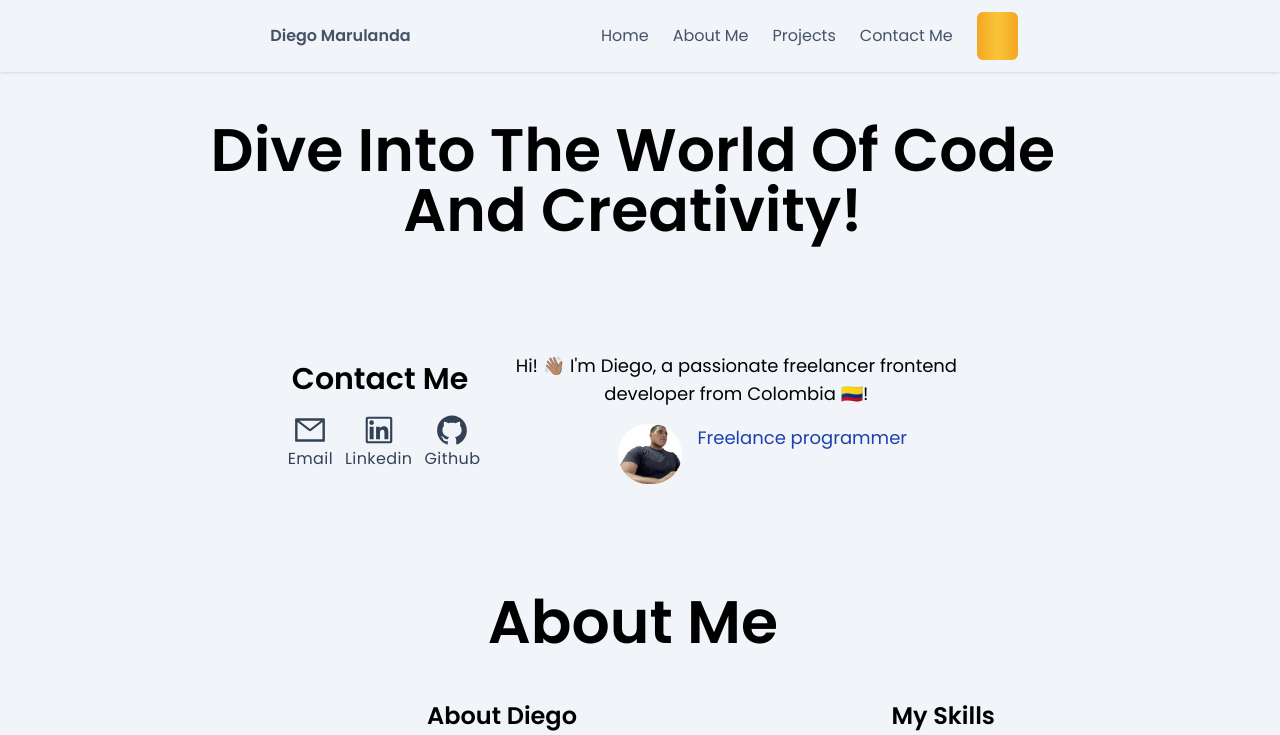
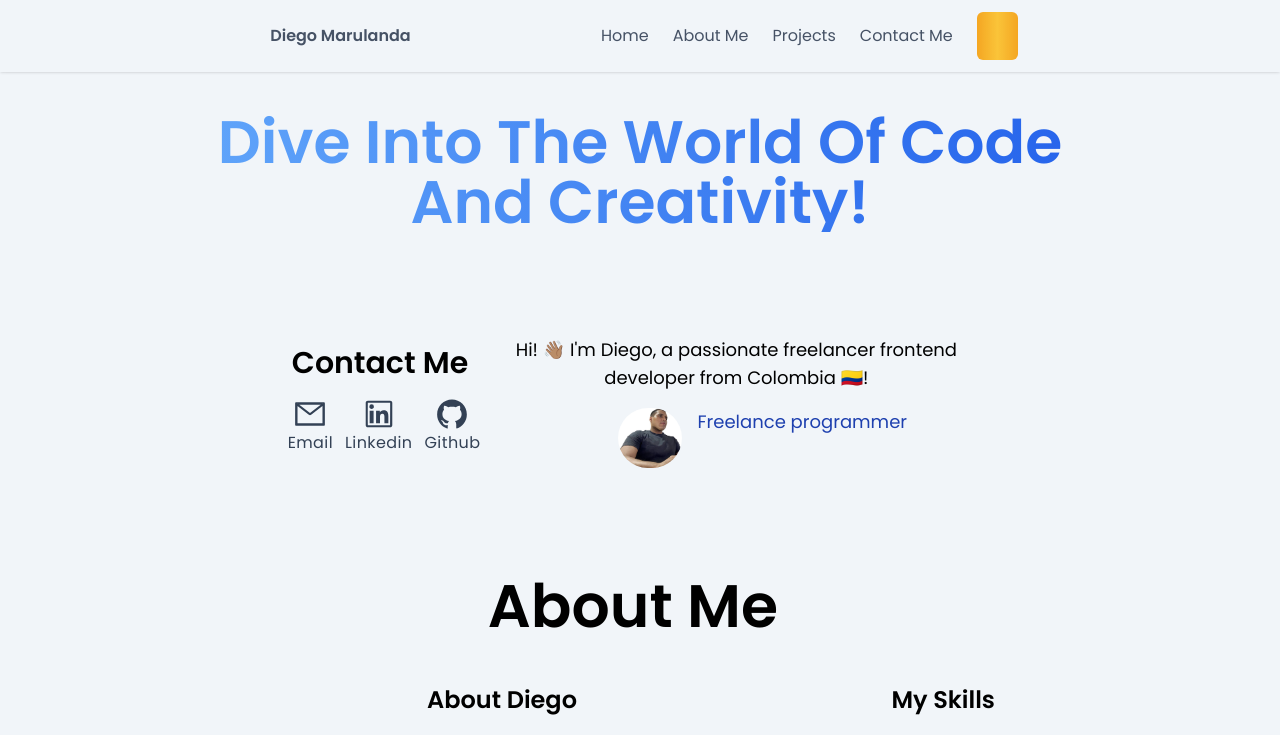
Before and after one commit to DiegoMarulandaB/Portfolio, a Next.js app: page / in a window 1280 px wide. Shown: the top 735 px of the page. Built offline with nearby package versions, Linux system fonts and the light colour scheme; some icons are missing.

Commit message:
feat: :lipstick: add TextAnimatedGradient

```diff
--- /dev/null
+++ b/src/components/Animations/TextAnimatedGradient/TextAnimatedGradient.tsx
@@ -0,0 +1,12 @@
+const TextAnimatedGradient = () => {
+  return (
+    <span
+      className="inline-flex animate-text-gradient bg-gradient-to-r
+      from-[#60a5fa] via-[#2563eb] to-[#93c5fd] dark:from-[#fde68a] dark:via-[#f8fafc] dark:to-[#fde68a]
+      bg-[200%_auto] bg-clip-text text-transparent mx-2 mr-2 mt-28 font-extrabold capitalize text-4xl sm:text-7xl md:text-6xl lg:text-6xl xl:text-7xl">
+      Dive into the world of code and creativity!
+    </span>
+  )
+}
+
+export default TextAnimatedGradient
--- a/src/components/Home/Home.tsx
+++ b/src/components/Home/Home.tsx
@@ -3,17 +3,19 @@
 import React from 'react'
 import AnimatedText from '../Animations/AnimatedText/AnimatedText'
 import { AiOutlineMail, AiOutlineGithub, AiOutlineLinkedin } from 'react-icons/ai'
+import TextAnimatedGradient from '../Animations/TextAnimatedGradient/TextAnimatedGradient'
 
 const HomePage = () => {
   return (
     <section id="home">
       <div className="grid place-items-center px-8">
         <div className="container mx-auto grid place-items-center h-max text-center">
-          <div className="text-center dark:text-white mx-2 mr-2 mt-28">
+          <TextAnimatedGradient />
+          {/* <div className="text-center dark:text-white mx-2 mr-2 mt-28">
             <h1>
               <AnimatedText text="Dive into the world of code and creativity!" />
             </h1>
-          </div>
+          </div> */}
           <div id="contact">
             <div className="container mx-auto px-4 mt-24">
               <div className="flex flex-col lg:flex-row items-center justify-between">
--- a/tailwind.config.js
+++ b/tailwind.config.js
@@ -2,57 +2,62 @@
 // const withMT = require("@material-tailwind/react/utils/withMT");
 
 module.exports = {
-  darkMode: "class",
+  darkMode: 'class',
   content: [
-    "./app/**/*.{js,ts,jsx,tsx}",
-    "./pages/**/*.{js,ts,jsx,tsx}",
-    "./components/**/*.{js,ts,jsx,tsx}",
+    './app/**/*.{js,ts,jsx,tsx}',
+    './pages/**/*.{js,ts,jsx,tsx}',
+    './components/**/*.{js,ts,jsx,tsx}',
     // "/node_modules/@material-tailwind/react/components/**/*.{js,ts,jsx,tsx}",
     // "/node_modules/@material-tailwind/react/theme/components/**/*.{js,ts,jsx,tsx}",
 
     // Or if using `src` directory:
-    "./src/**/*.{js,ts,jsx,tsx}",
+    './src/**/*.{js,ts,jsx,tsx}',
   ],
   theme: {
     extend: {
       keyframes: {
         flipHorizontal: {
-          "50%": { transform: "rotateY(180deg" },
+          '50%': { transform: 'rotateY(180deg' },
         },
       },
       animation: {
-        hflip: "flipHorizontal 2s infinite",
+        hflip: 'flipHorizontal 2s infinite',
+        'text-gradient': 'text-gradient 1.5s linear infinite',
       },
-      screens: { sm: "480px", md: "768px", lg: "976px", xl: "1440pd" },
+      screens: { sm: '480px', md: '768px', lg: '976px', xl: '1440pd' },
       animation: {
-        fadeIn: "fadeIn 1.5s",
-        bounce:
-          "bounce 0.5s alternate cubic-bezier(0.95, 0.05, 0.795, 0.035) infinite",
-        slide: "slideUp 0.5s",
-        slideEaseInOut: "slideUp 0.5s ease-in-out",
-        slideCubiBezier: "slideUp 1s cubic-bezier(0.165, 0.84, 0.44, 1)",
+        fadeIn: 'fadeIn 1.5s',
+        bounce: 'bounce 0.5s alternate cubic-bezier(0.95, 0.05, 0.795, 0.035) infinite',
+        slide: 'slideUp 0.5s',
+        slideEaseInOut: 'slideUp 0.5s ease-in-out',
+        slideCubiBezier: 'slideUp 1s cubic-bezier(0.165, 0.84, 0.44, 1)',
       },
       animationDelay: {
-        0: "0s",
-        2: "0.2s",
-        4: "0.4s",
-        6: "0.6s",
+        0: '0s',
+        2: '0.2s',
+        4: '0.4s',
+        6: '0.6s',
       },
       keyframes: {
         fadeIn: {
           from: { opacity: 0 },
           to: { opacity: 1 },
+          'text-gradient': {
+            to: {
+              backgroundPosition: '200% center',
+            },
+          },
         },
         slide: {
-          from: { transform: "translateY(100%)" },
-          to: { transform: "translateY(0)" },
+          from: { transform: 'translateY(100%)' },
+          to: { transform: 'translateY(0)' },
         },
         bounce: {
-          from: { transform: "translateY(10px)" },
-          to: { transform: "translateY(0)" },
+          from: { transform: 'translateY(10px)' },
+          to: { transform: 'translateY(0)' },
         },
       },
     },
   },
   plugins: [],
-};
+}
```
